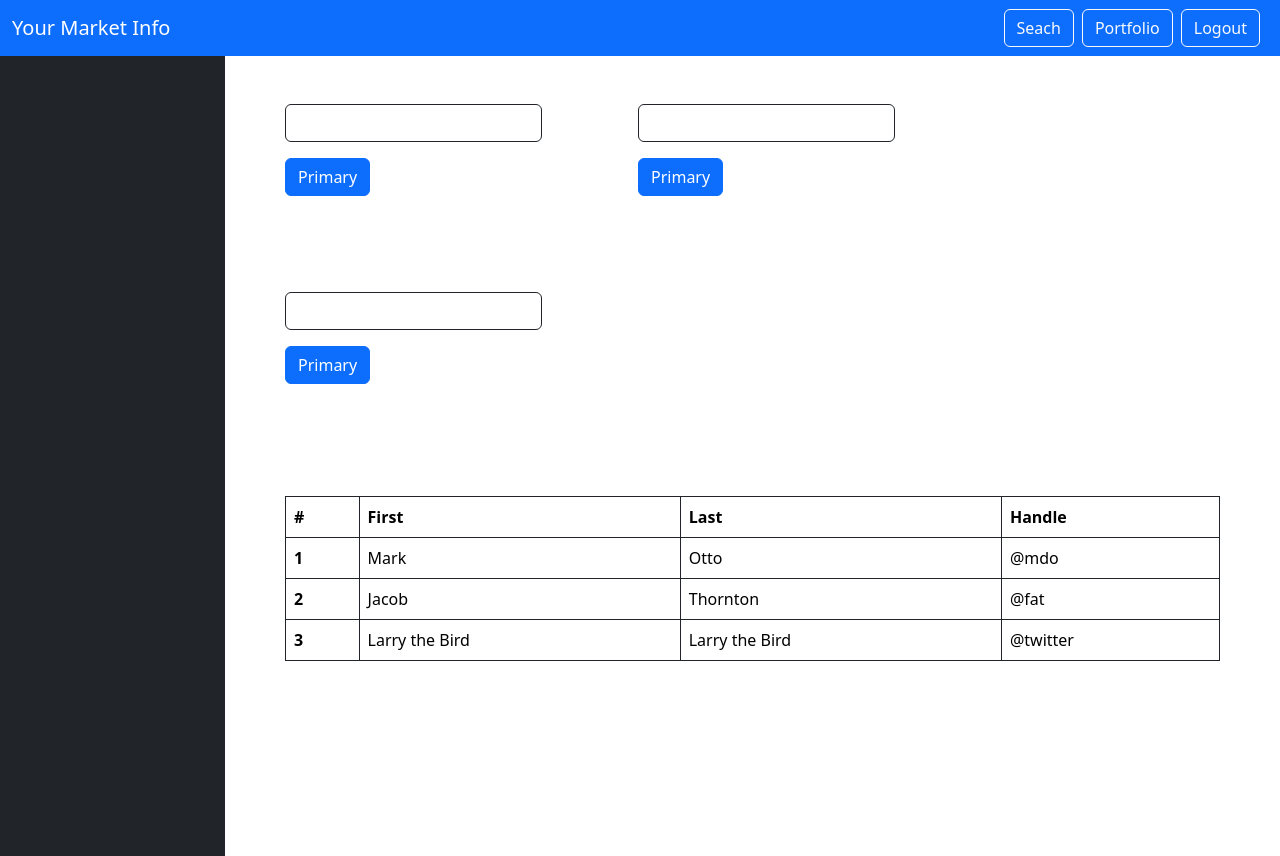
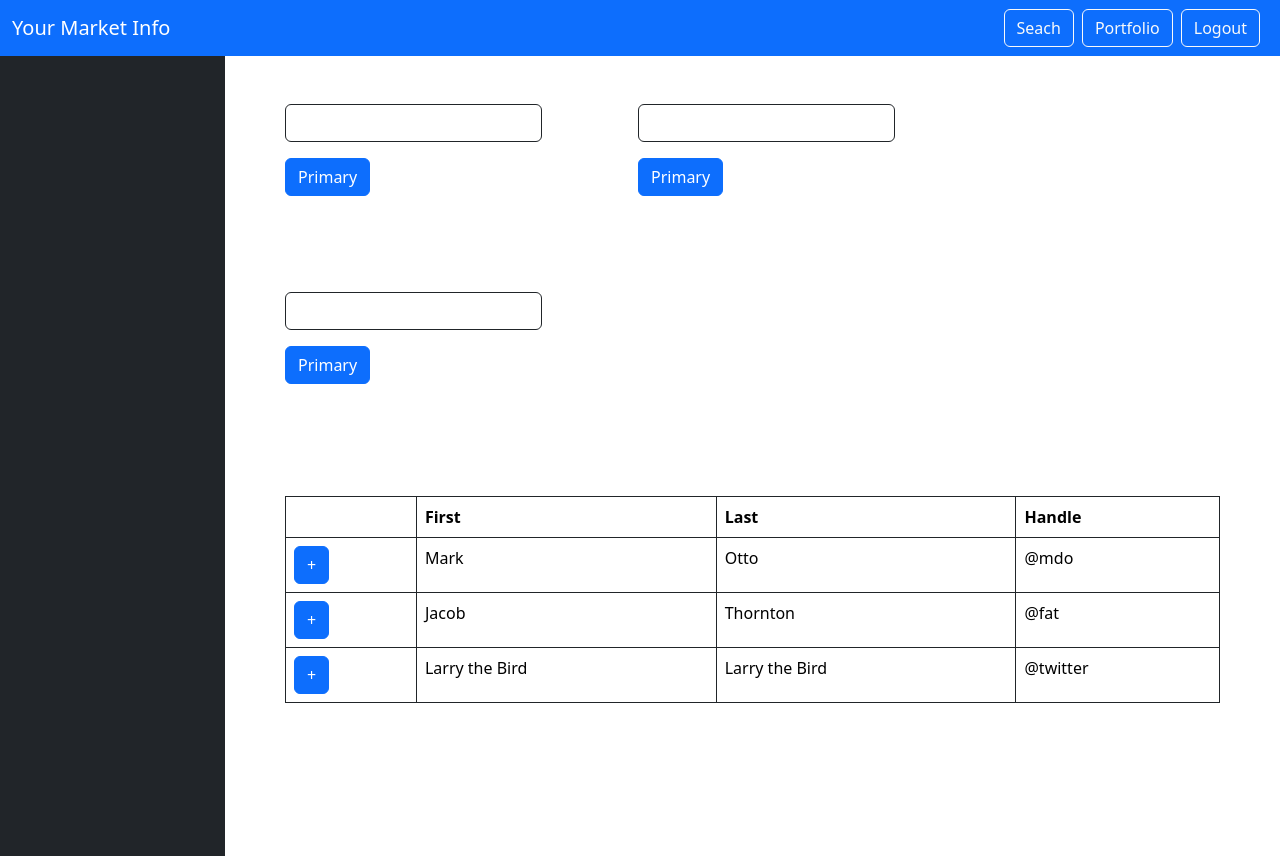
Before and after one commit to ksuwa55/assestManagement, a React (Create React App) app in the folder frontend/: page /search in a window 1280 px wide. Built offline with nearby package versions, Linux system fonts and the light colour scheme.

Commit message:
add button

```diff
--- a/frontend/src/pages/search.js
+++ b/frontend/src/pages/search.js
@@ -11,23 +11,23 @@ const Search = () => {
         <div className='container'>
         <div class="input-group input-group-sm mb-3">
           <div className=' m-5 '>
-            <input type="text" class="form-control border-dark mb-3" aria-label="Sizing example input" aria-describedby="inputGroup-sizing-sm"/>
-            <button type="button" class="btn btn-primary">Primary</button>
+            <input type="text" className="form-control border-dark mb-3" aria-label="Sizing example input" aria-describedby="inputGroup-sizing-sm"/>
+            <button type="button" className="btn btn-primary">Primary</button>
           </div>
           <div className=' m-5 '>
-            <input type="text" class="form-control border-dark mb-3" aria-label="Sizing example input" aria-describedby="inputGroup-sizing-sm"/>
-            <button type="button" class="btn btn-primary">Primary</button>
+            <input type="text" className="form-control border-dark mb-3" aria-label="Sizing example input" aria-describedby="inputGroup-sizing-sm"/>
+            <button type="button" className="btn btn-primary">Primary</button>
           </div>
           <div className=' m-5 '>
-            <input type="text" class="form-control border-dark mb-3" aria-label="Sizing example input" aria-describedby="inputGroup-sizing-sm"/>
-            <button type="button" class="btn btn-primary">Primary</button>
+            <input type="text" className="form-control border-dark mb-3" aria-label="Sizing example input" aria-describedby="inputGroup-sizing-sm"/>
+            <button type="button" className="btn btn-primary">Primary</button>
           </div>
         </div>
         <div className="flex-grow-1 d-flex align-items-center justify-content-center p-5" style={{ flex: '1' }}>
-          <table class="table table-bordered border-dark">
+          <table className="table table-bordered border-dark">
             <thead>
               <tr>
-                <th scope="col">#</th>
+                <th scope="col"></th>
                 <th scope="col">First</th>
                 <th scope="col">Last</th>
                 <th scope="col">Handle</th>
@@ -35,19 +35,25 @@ const Search = () => {
             </thead>
             <tbody>
               <tr>
-                <th scope="row">1</th>
+                <th scope="row">
+                  <button type="button" className="btn btn-primary">+</button>
+                </th>
                 <td>Mark</td>
                 <td>Otto</td>
                 <td>@mdo</td>
               </tr>
               <tr>
-                <th scope="row">2</th>
+                <th scope="row">
+                  <button type="button" className="btn btn-primary">+</button>
+                </th>
                 <td>Jacob</td>
                 <td>Thornton</td>
                 <td>@fat</td>
               </tr>
               <tr>
-                <th scope="row">3</th>
+                <th scope="row">
+                  <button type="button" className="btn btn-primary">+</button>
+                </th>
                 <td>Larry the Bird</td>
                 <td>Larry the Bird</td>
                 <td>@twitter</td>
```
